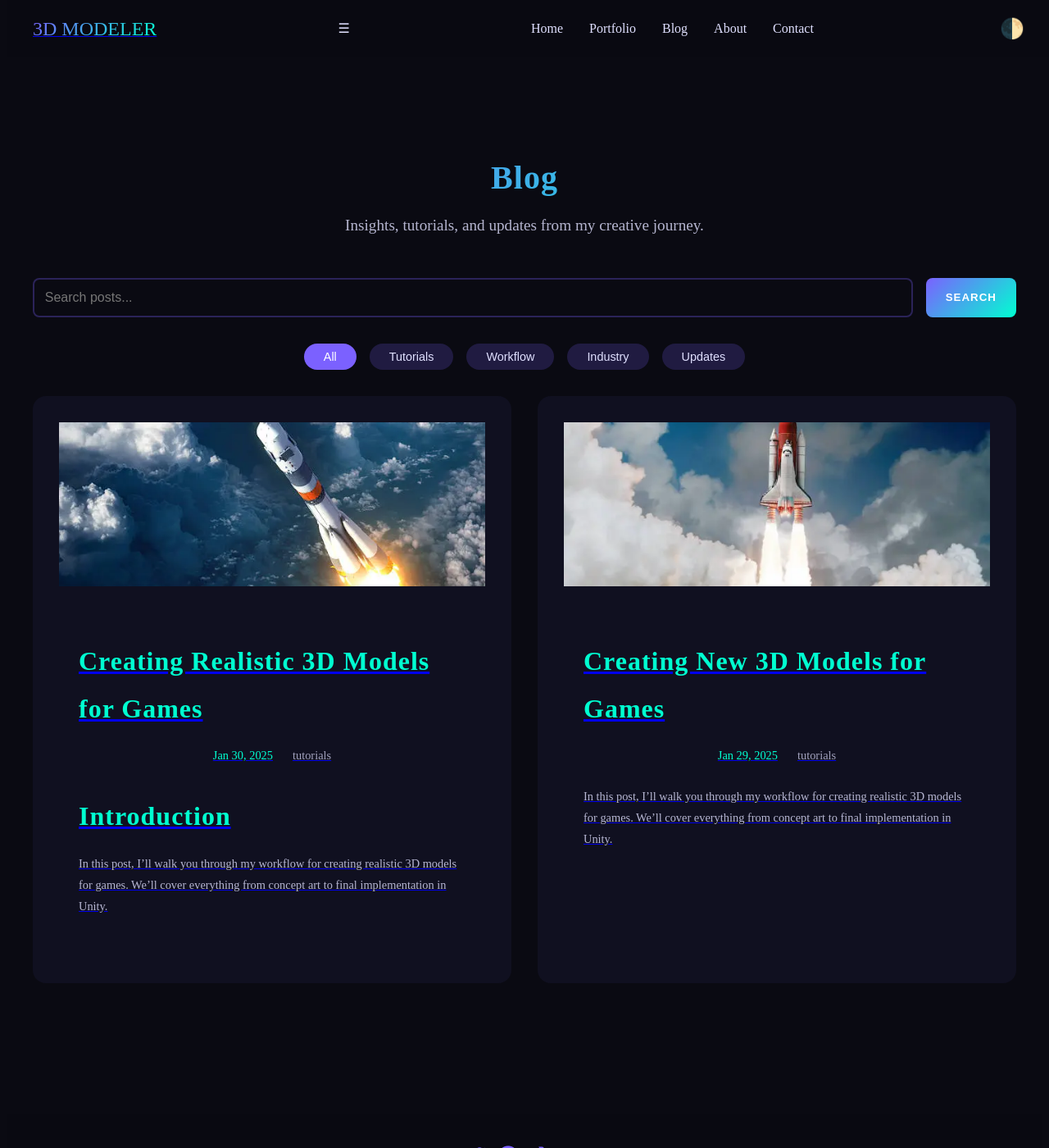
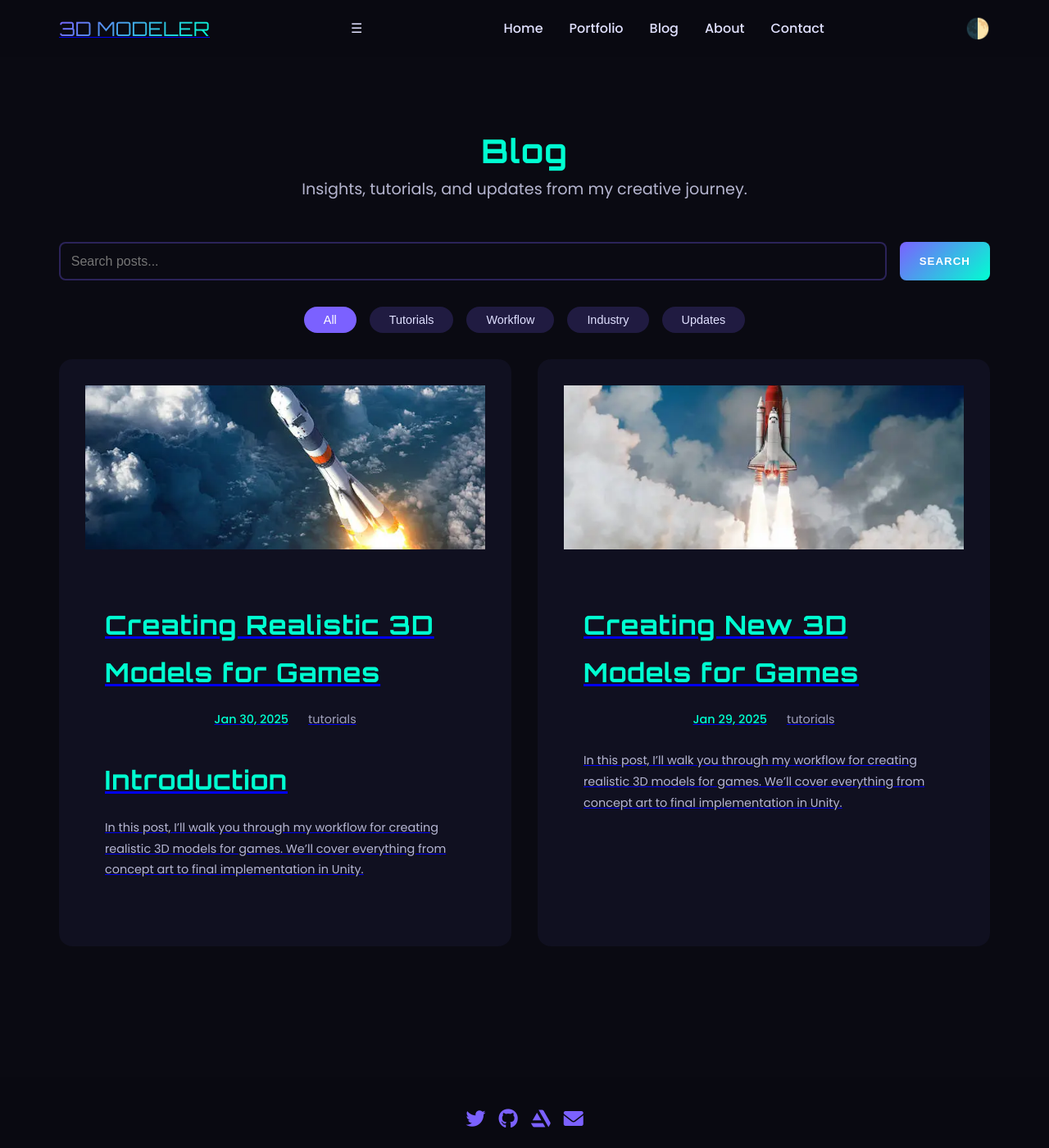
Before and after one commit to FaseehRizwan/portfolio, a Jekyll site: the page built from blog/index.html, in a window 1280 px wide and 1400 px high. Shown: the whole window at 82% size. Built offline with Jekyll 4.4.1, drawn with Linux system fonts in a browser that asks for light colours.

Commit message:
Update style.css

```diff
--- a/assets/css/style.css
+++ b/assets/css/style.css
@@ -1,5 +1,7 @@
 /* === Global Styles === */
 :root {
+
+  :root {
   /* Dark Mode Colors */
   --bg-dark: #0a0a12;
   --text-dark: #e0e0ff;
@@ -24,6 +26,16 @@
   --text-light: #e0e0ff;
 }
 
+
+
+
+
+
+
+
+
+
+
 /* Global Reset */
 [data-theme="light"] body {
   background: var(--bg-dark);
@@ -37,18 +49,6 @@
 [data-theme="light"] h3 {
   color: var(--accent-1);
   font-weight: 700;
-}
-
-h1 {
-  font-size: 3rem;
-  line-height: 1.2;
-  background: linear-gradient(135deg, #7b61ff, #00ffd1); /* Gradient colors */
-  -webkit-background-clip: text; /* Clip the background to the text */
-  background-clip: text; /* Clip the background to the text */
-  -webkit-text-fill-color: transparent; /* Make the text fill transparent */
-}
-
-/* Other styles remain unchanged... */
 }
 
 [data-theme="light"] p,
@@ -175,14 +175,6 @@
 h1 {
   font-size: 3rem;
   line-height: 1.2;
-  h1 {
-    font-size: 3rem;
-    line-height: 1.2;
-    background: linear-gradient(135deg, #7b61ff, #00ffd1); /* Gradient colors */
-    -webkit-background-clip: text; /* Clip the background to the text */
-    background-clip: text; /* Clip the background to the text */
-    -webkit-text-fill-color: transparent; /* Make the text fill transparent */
-  }
 }
 
 h2 {
@@ -608,17 +600,7 @@
   max-width: 1200px;
   margin: 0 auto;
 }
-@media (max-width: 768px) {
-  .blog-section {
-    padding: 2rem 1rem !important;
-  }
-}
 
-@media (max-width: 480px) {
-  .blog-section {
-    padding: 1rem 0.5rem !important;
-  }
-}
 .blog-header {
   text-align: center;
   margin-bottom: 3rem;
```
